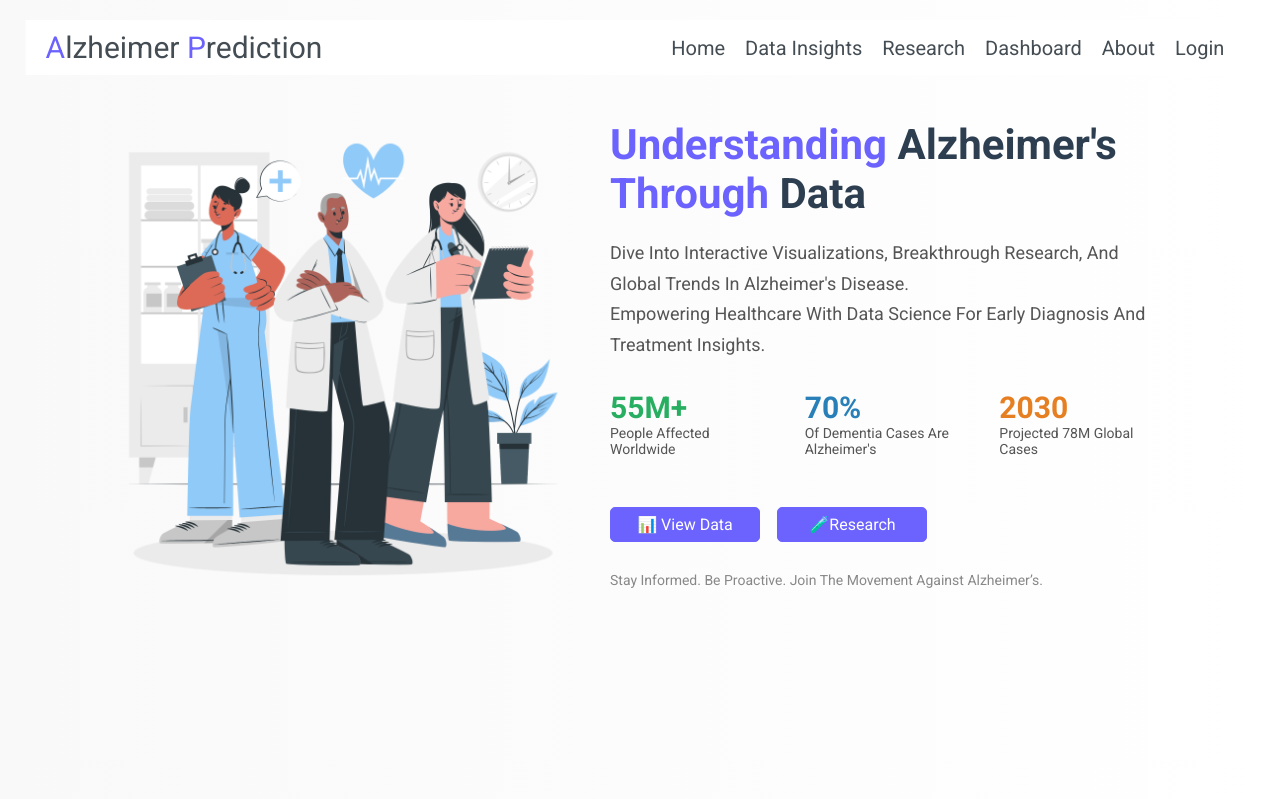
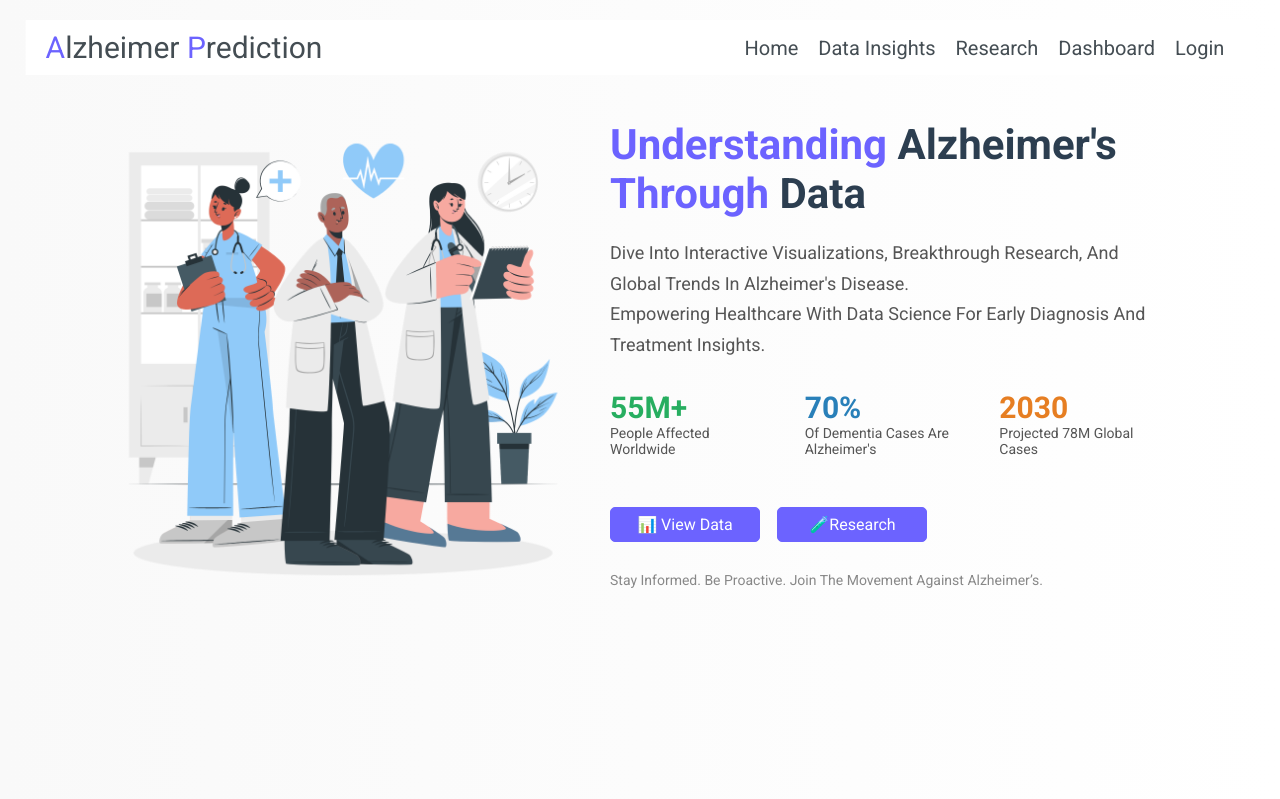
Before and after one commit to Shivsgithubb/ALZHEIMER-S, a Flask app: page / in a window 1280 px wide. Shown: the top 799 px of the page. Run offline with Flask 3, Linux system fonts and the light colour scheme; parts of the project's set-up code (start-up, migrations or seed data) failed here and were passed over.

Commit message:
........

```diff
--- a/templates/index.html
+++ b/templates/index.html
@@ -45,7 +45,6 @@
         <li><a href="#data">Data Insights</a></li>
         <li><a href="#research">Research</a></li>
         <li><a href="/dashboard">Dashboard</a></li>
-        <li><a href="#about">About</a></li>
         <li><a href="/login">Login</a></li>
       </ul>
     </nav>
```
